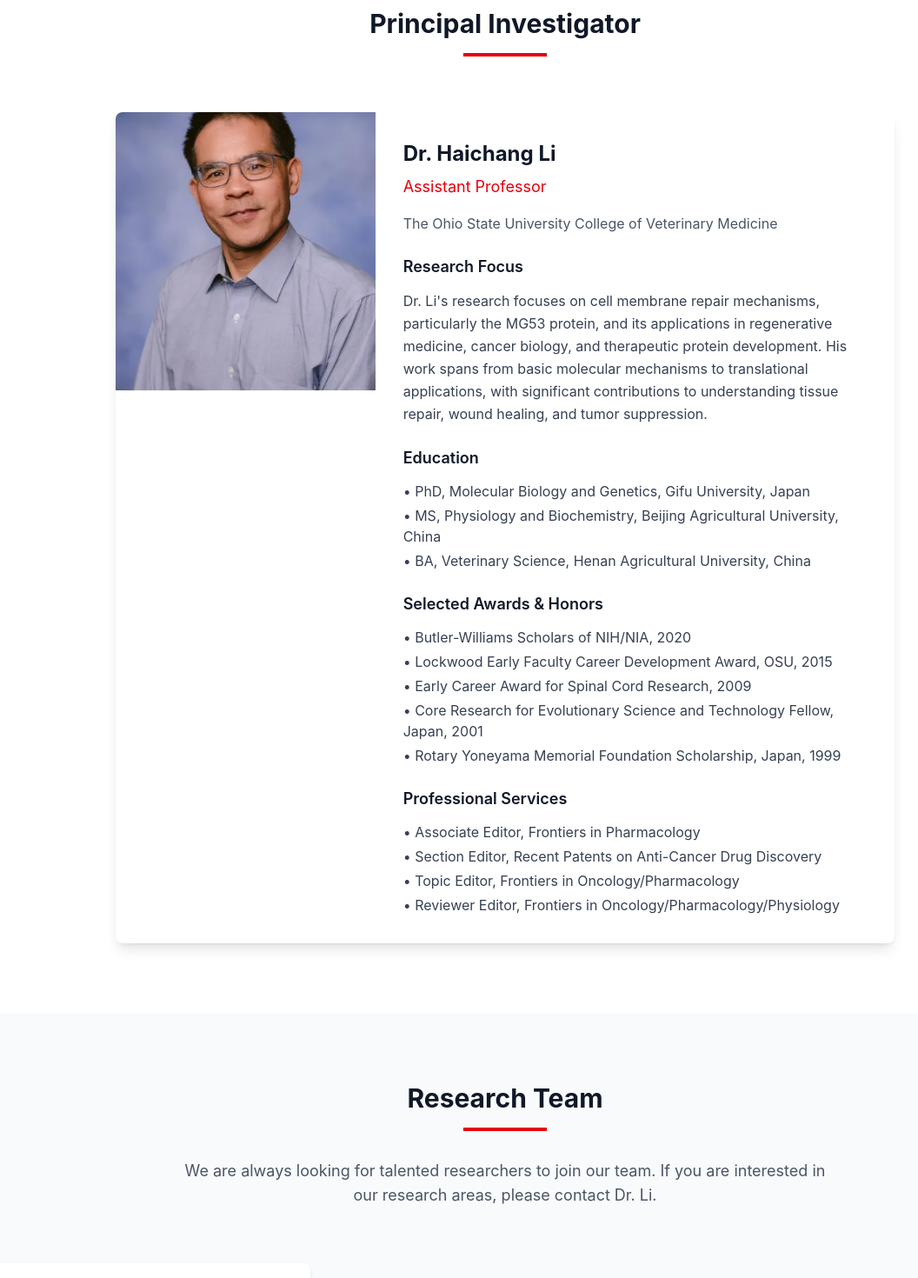
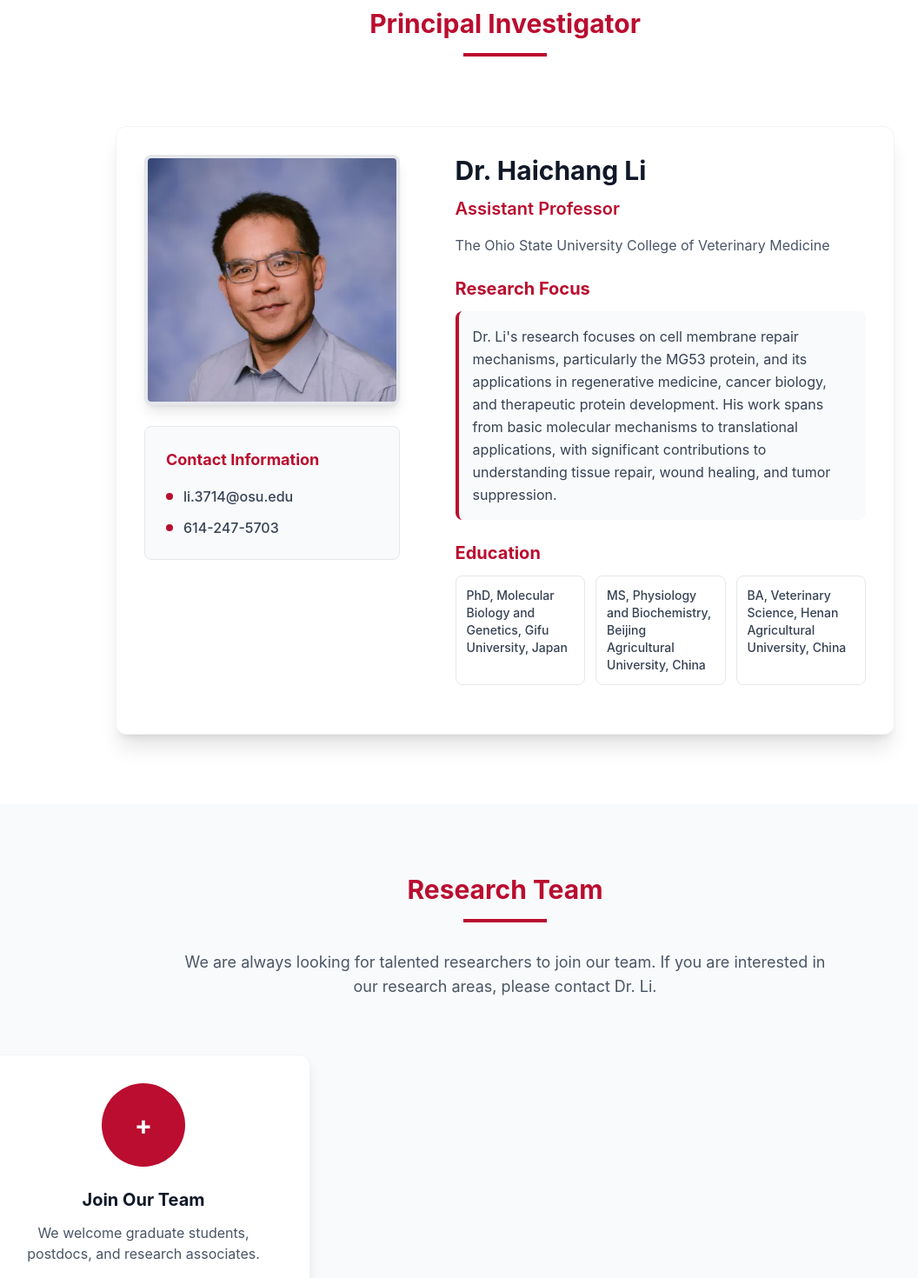
Before and after one commit to lifrank1/haichanglilab.com, a Next.js app: page /people in a window 1280 px wide. Shown: the part 260-1730 px from the top of the page at 87% size, without its empty margins (59-1115 px from the left). Built offline with nearby package versions, Linux system fonts and the light colour scheme.

Commit message:
people card fixed

```diff
--- a/app/people/page.tsx
+++ b/app/people/page.tsx
@@ -6,32 +6,50 @@ export default function People() {
       {/* Principal Investigator */}
       <section className="py-20 bg-white">
         <div className="max-w-7xl mx-auto px-4 sm:px-6 lg:px-8">
-          <div className="text-center mb-16">
-            <h2 className="text-3xl font-bold text-gray-900 mb-4">Principal Investigator</h2>
-            <div className="w-24 h-1 bg-red-600 mx-auto"></div>
+          <div className="text-center mb-20">
+            <h2 className="text-3xl font-bold" style={{ color: '#ba0d2f' }}>Principal Investigator</h2>
+            <div className="w-24 h-1 mx-auto mt-4" style={{ backgroundColor: '#ba0d2f' }}></div>
           </div>
 
           <div className="max-w-4xl mx-auto">
-            <div className="bg-white rounded-lg shadow-lg overflow-hidden">
-              <div className="md:flex">
-                <div className="md:w-1/3">
+            <div className="bg-white rounded-xl shadow-xl overflow-hidden border border-gray-100 hover:shadow-2xl transition-all duration-300">
+              <div className="lg:flex">
+                <div className="lg:w-2/5 p-8">
+                  <div className="relative mb-6">
                     <Image
                       src="/headshot.png"
                       alt="Dr. Haichang Li"
                       width={400}
                       height={400}
-                    className="w-full h-80 object-cover"
+                      className="w-full h-72 object-cover object-top rounded-lg border-4 border-gray-200 shadow-lg"
                     />
                   </div>
-                <div className="md:w-2/3 p-8">
-                  <h3 className="text-2xl font-bold text-gray-900 mb-2">Dr. Haichang Li</h3>
-                  <p className="text-lg text-red-600 mb-4">Assistant Professor</p>
+
+                  {/* Contact Information */}
+                  <div className="bg-gray-50 rounded-lg p-6 border border-gray-200">
+                    <h4 className="text-lg font-bold mb-4" style={{ color: '#ba0d2f' }}>Contact Information</h4>
+                    <div className="space-y-3">
+                      <div className="flex items-center space-x-3">
+                        <div className="w-2 h-2 rounded-full" style={{ backgroundColor: '#ba0d2f' }}></div>
+                        <p className="text-gray-700 font-medium">li.3714@osu.edu</p>
+                      </div>
+                      <div className="flex items-center space-x-3">
+                        <div className="w-2 h-2 rounded-full" style={{ backgroundColor: '#ba0d2f' }}></div>
+                        <p className="text-gray-700 font-medium">614-247-5703</p>
+                      </div>
+                    </div>
+                  </div>
+                </div>
+                <div className="lg:w-3/5 p-8">
+                  <h3 className="text-3xl font-bold text-gray-900 mb-3">Dr. Haichang Li</h3>
+                  <p className="text-xl font-semibold mb-4" style={{ color: '#ba0d2f' }}>Assistant Professor</p>
                   <p className="text-gray-600 mb-6">
                     The Ohio State University College of Veterinary Medicine
                   </p>
 
                   <div className="mb-6">
-                    <h4 className="text-lg font-semibold text-gray-900 mb-3">Research Focus</h4>
+                    <h4 className="text-xl font-bold mb-3" style={{ color: '#ba0d2f' }}>Research Focus</h4>
+                    <div className="bg-gray-50 rounded-lg p-4 border-l-4" style={{ borderLeftColor: '#ba0d2f' }}>
                       <p className="text-gray-700 leading-relaxed">
                         Dr. Li's research focuses on cell membrane repair mechanisms, particularly the MG53 protein,
                         and its applications in regenerative medicine, cancer biology, and therapeutic protein development.
@@ -39,36 +57,23 @@ export default function People() {
                         contributions to understanding tissue repair, wound healing, and tumor suppression.
                       </p>
                     </div>
-
-                  <div className="mb-6">
-                    <h4 className="text-lg font-semibold text-gray-900 mb-3">Education</h4>
-                    <ul className="text-gray-700 space-y-1">
-                      <li>• PhD, Molecular Biology and Genetics, Gifu University, Japan</li>
-                      <li>• MS, Physiology and Biochemistry, Beijing Agricultural University, China</li>
-                      <li>• BA, Veterinary Science, Henan Agricultural University, China</li>
-                    </ul>
                   </div>
 
                   <div className="mb-6">
-                    <h4 className="text-lg font-semibold text-gray-900 mb-3">Selected Awards & Honors</h4>
-                    <ul className="text-gray-700 space-y-1">
-                      <li>• Butler-Williams Scholars of NIH/NIA, 2020</li>
-                      <li>• Lockwood Early Faculty Career Development Award, OSU, 2015</li>
-                      <li>• Early Career Award for Spinal Cord Research, 2009</li>
-                      <li>• Core Research for Evolutionary Science and Technology Fellow, Japan, 2001</li>
-                      <li>• Rotary Yoneyama Memorial Foundation Scholarship, Japan, 1999</li>
-                    </ul>
+                    <h4 className="text-xl font-bold mb-3" style={{ color: '#ba0d2f' }}>Education</h4>
+                    <div className="grid grid-cols-1 md:grid-cols-3 gap-3">
+                      <div className="p-3 bg-white rounded-lg border border-gray-200 hover:shadow-md transition-all duration-200">
+                        <p className="text-gray-700 font-medium text-sm">PhD, Molecular Biology and Genetics, Gifu University, Japan</p>
+                      </div>
+                      <div className="p-3 bg-white rounded-lg border border-gray-200 hover:shadow-md transition-all duration-200">
+                        <p className="text-gray-700 font-medium text-sm">MS, Physiology and Biochemistry, Beijing Agricultural University, China</p>
+                      </div>
+                      <div className="p-3 bg-white rounded-lg border border-gray-200 hover:shadow-md transition-all duration-200">
+                        <p className="text-gray-700 font-medium text-sm">BA, Veterinary Science, Henan Agricultural University, China</p>
+                      </div>
+                    </div>
                   </div>
 
-                  <div>
-                    <h4 className="text-lg font-semibold text-gray-900 mb-3">Professional Services</h4>
-                    <ul className="text-gray-700 space-y-1">
-                      <li>• Associate Editor, Frontiers in Pharmacology</li>
-                      <li>• Section Editor, Recent Patents on Anti-Cancer Drug Discovery</li>
-                      <li>• Topic Editor, Frontiers in Oncology/Pharmacology</li>
-                      <li>• Reviewer Editor, Frontiers in Oncology/Pharmacology/Physiology</li>
-                    </ul>
-                  </div>
                 </div>
               </div>
             </div>
@@ -80,8 +85,8 @@ export default function People() {
       <section className="py-20 bg-gray-50">
         <div className="max-w-7xl mx-auto px-4 sm:px-6 lg:px-8">
           <div className="text-center mb-16">
-            <h2 className="text-3xl font-bold text-gray-900 mb-4">Research Team</h2>
-            <div className="w-24 h-1 bg-red-600 mx-auto mb-8"></div>
+            <h2 className="text-3xl font-bold mb-4" style={{ color: '#ba0d2f' }}>Research Team</h2>
+            <div className="w-24 h-1 mx-auto mb-8" style={{ backgroundColor: '#ba0d2f' }}></div>
             <p className="text-lg text-gray-600 max-w-3xl mx-auto">
               We are always looking for talented researchers to join our team.
               If you are interested in our research areas, please contact Dr. Li.
@@ -90,12 +95,12 @@ export default function People() {
 
           {/* Placeholder for future team members */}
           <div className="grid grid-cols-1 md:grid-cols-2 lg:grid-cols-3 gap-8">
-            <div className="bg-white rounded-lg shadow-md p-6 text-center">
-              <div className="w-24 h-24 bg-gray-200 rounded-full mx-auto mb-4 flex items-center justify-center">
-                <span className="text-gray-400 text-2xl">+</span>
+            <div className="bg-white rounded-xl shadow-lg p-8 text-center hover:shadow-xl transition-all duration-300 border border-gray-100">
+              <div className="w-24 h-24 rounded-full mx-auto mb-6 flex items-center justify-center" style={{ backgroundColor: '#ba0d2f' }}>
+                <span className="text-white text-3xl font-bold">+</span>
               </div>
-              <h3 className="text-lg font-semibold text-gray-900 mb-2">Join Our Team</h3>
-              <p className="text-gray-600 text-sm">
+              <h3 className="text-xl font-bold text-gray-900 mb-3">Join Our Team</h3>
+              <p className="text-gray-600">
                 We welcome graduate students, postdocs, and research associates.
               </p>
             </div>
```
Also changed, not shown: app/components/PublicationCard.tsx (+21 -42 lines), app/page.tsx (+26 -26 lines), app/publications/page.tsx (+30 -14 lines). Lines whose indentation alone changed are shown as unchanged.
